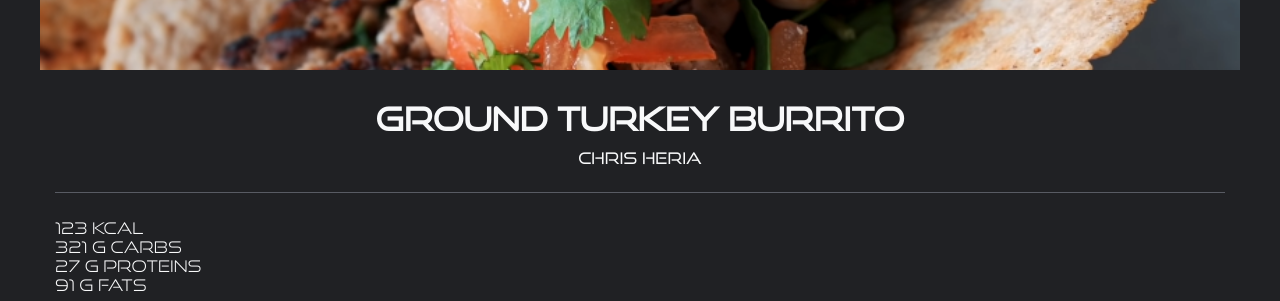
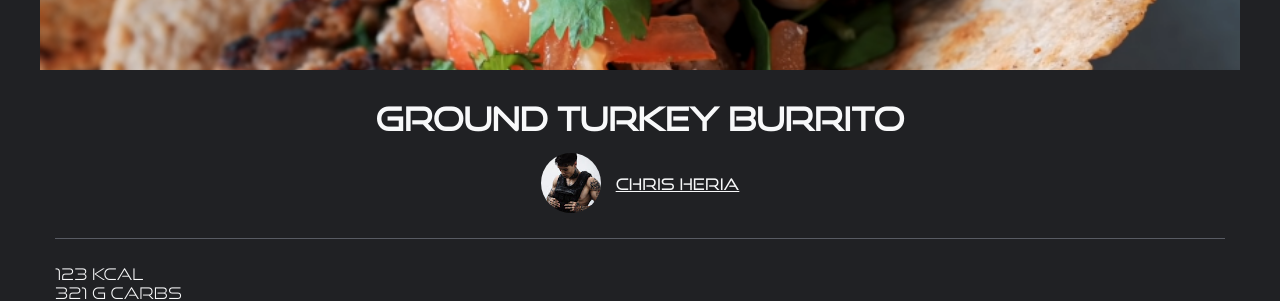
Before and after one commit to tyVespA/react-recipes-website, a React (Create React App) app: page /react-recipes-website-test/recipes/ground-turkey-burrito in a window 1280 px wide. Shown: the part 180-481 px from the top of the page. Built offline with nearby package versions, Linux system fonts and the light colour scheme.

Commit message:
Create AuthorPfp component, add default values

```diff
--- /dev/null
+++ b/src/components/AuthorPfp.js
@@ -0,0 +1,28 @@
+import { height } from "@mui/system";
+import React from "react";
+import ChrisHeariaPfp from "../assets/chrisheria.jpg";
+
+function AuthorPfp({
+  authorPfp = ChrisHeariaPfp,
+  name = "Chris Heria",
+  href = "https://www.youtube.com/@CHRISHERIA",
+}) {
+  return (
+    <a href={href} target="_blank" rel="noreferrer">
+      <div
+        style={{
+          backgroundImage: `url(${authorPfp})`,
+          backgroundSize: `cover`,
+          backgroundPosition: `center`,
+          borderRadius: `50%`,
+          width: `60px`,
+          height: `60px`,
+        }}
+      ></div>
+
+      <p style={{ textDecoration: `underline` }}>{name}</p>
+    </a>
+  );
+}
+
+export default AuthorPfp;
--- a/src/pages/recipes/GroundTurkeyBurrito.js
+++ b/src/pages/recipes/GroundTurkeyBurrito.js
@@ -2,6 +2,7 @@ import React from "react";
 import styles from "../../styles/RecipePage.module.css";
 import { RecipesList } from "../../helpers/RecipesList";
 import Image from "../../assets/ground-turkey-burrito-2.png";
+import AuthorPfp from "../../components/AuthorPfp";
 
 function GroundTurkeyBurrito() {
   return (
@@ -17,7 +18,7 @@ function GroundTurkeyBurrito() {
       <div className={styles.container}>
         <h1>Ground Turkey Burrito</h1>
         <div className={styles.creator}>
-          <p>{RecipesList[0].creator}</p>
+          <AuthorPfp></AuthorPfp>
         </div>
         <div className={styles.stats}>
           <p>{RecipesList[0].calories} kcal</p>
--- a/src/styles/RecipePage.module.css
+++ b/src/styles/RecipePage.module.css
@@ -10,12 +10,20 @@
 
 h1 {
   padding-top: 30px;
-  padding-bottom: 10px;
+  padding-bottom: 15px;
+  text-align: center;
 }
 
-h1,
 .creator {
-  text-align: center;
+  display: flex;
+}
+
+.creator a {
+  display: inline-flex;
+  margin-inline: auto;
+  gap: 15px;
+  align-items: center;
+  padding-bottom: 25px;
 }
 
 h2 {
@@ -26,10 +34,6 @@ h2 {
 .stats {
   border-bottom: 1px solid #585b63;
   font-family: "GoodTimes";
-}
-
-.creator {
-  padding-bottom: 25px;
 }
 
 .stats {
```
Also changed, not shown: src/assets/chrisheria.jpg (added).
